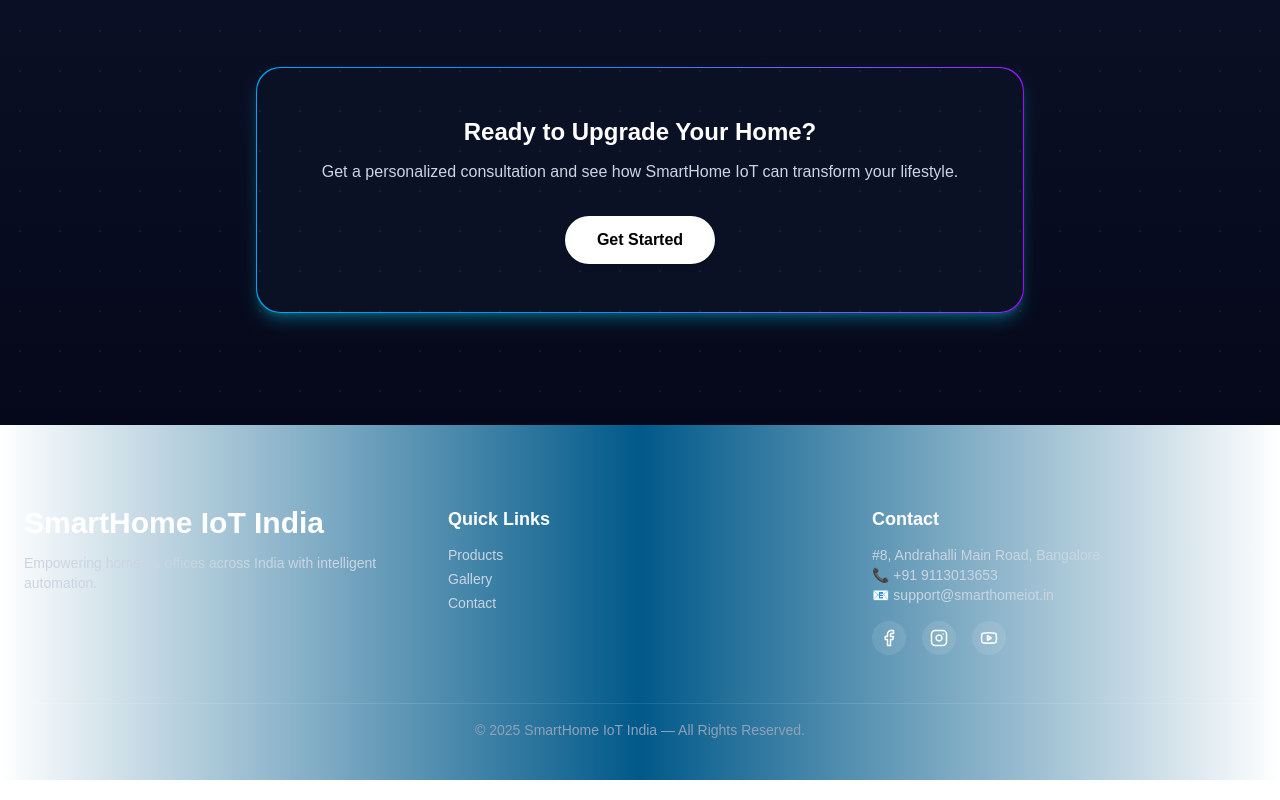
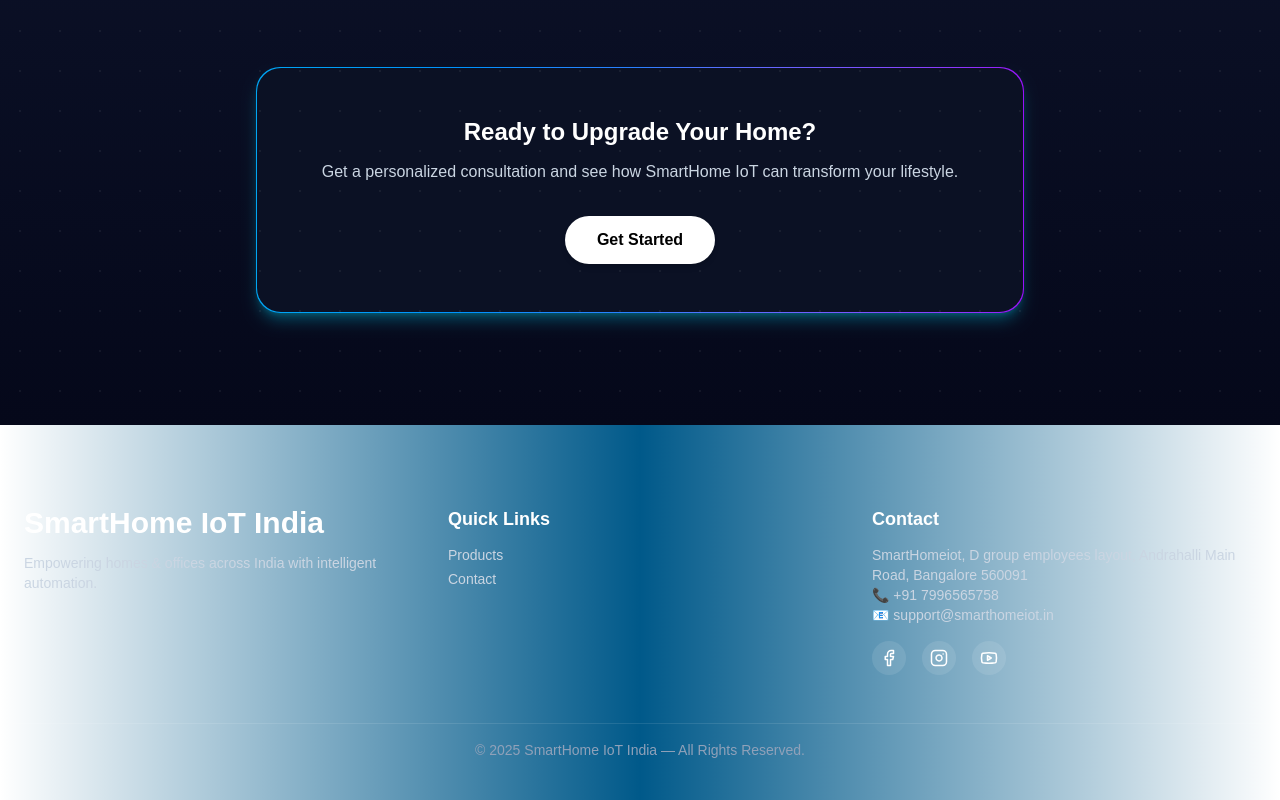
Before and after one commit to kumaraswamyDR/smarthomeiot-in, a Next.js app: page / in a window 1280 px wide. Shown: the part 1229-2029 px from the top of the page. Built offline with nearby package versions, Linux system fonts and the light colour scheme.

Commit message:
Minor updates

```diff
--- a/src/app/components/Footer.tsx
+++ b/src/app/components/Footer.tsx
@@ -23,14 +23,14 @@ export default function Footer() {
           <h3 className="font-semibold text-lg mb-3">Quick Links</h3>
           <ul className="space-y-1 text-slate-300 text-sm">
             <li><Link href="/products" className="hover:text-brand-accent">Products</Link></li>
-            <li><Link href="/gallery" className="hover:text-brand-accent">Gallery</Link></li>
+            {/* <li><Link href="/gallery" className="hover:text-brand-accent">Gallery</Link></li> */}
             <li><Link href="/contact" className="hover:text-brand-accent">Contact</Link></li>
           </ul>
         </div>
         <div>
           <h3 className="font-semibold text-lg mb-3">Contact</h3>
-          <p className="text-sm text-slate-300">#8, Andrahalli Main Road, Bangalore</p>
-          <p className="text-sm text-slate-300">📞 +91 9113013653</p>
+          <p className="text-sm text-slate-300">SmartHomeiot, D group employees layout, Andrahalli Main Road, Bangalore 560091</p>
+          <p className="text-sm text-slate-300">📞 +91 7996565758</p>
           <p className="text-sm text-slate-300">📧 support@smarthomeiot.in</p>
           <div className="flex gap-4 mt-4">
             {[Facebook, Instagram, Youtube].map((Icon, i) => (
```
